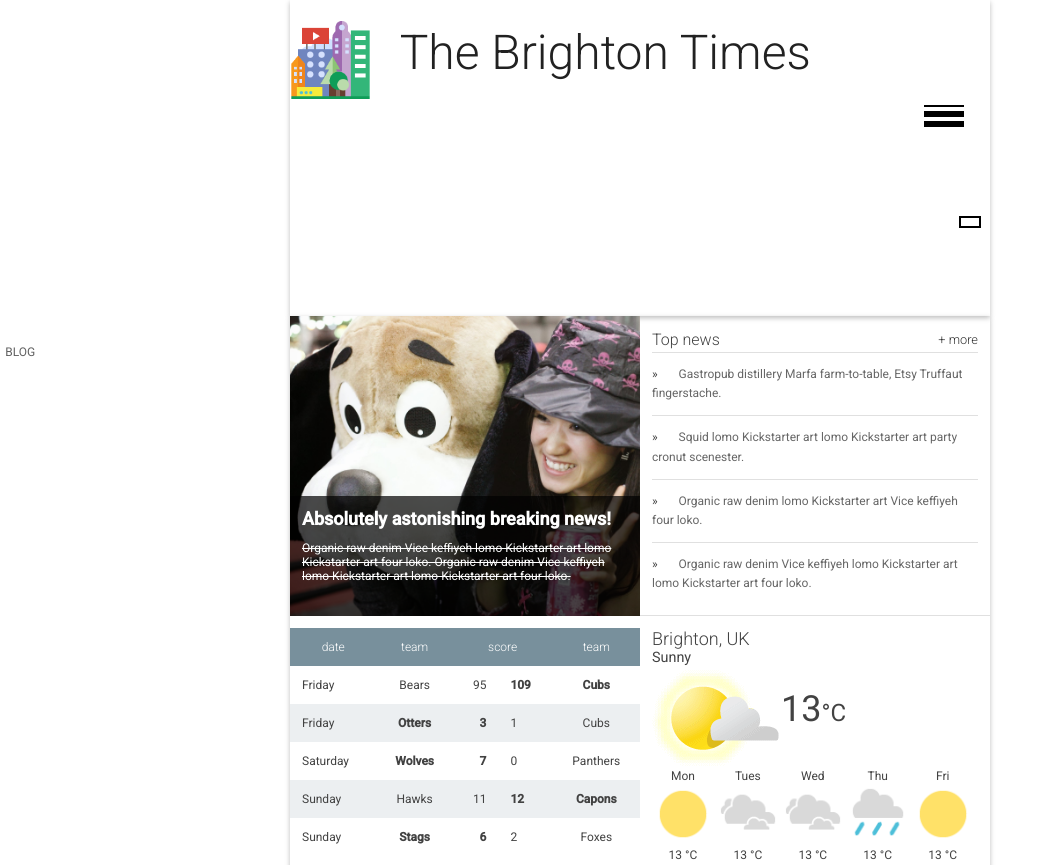
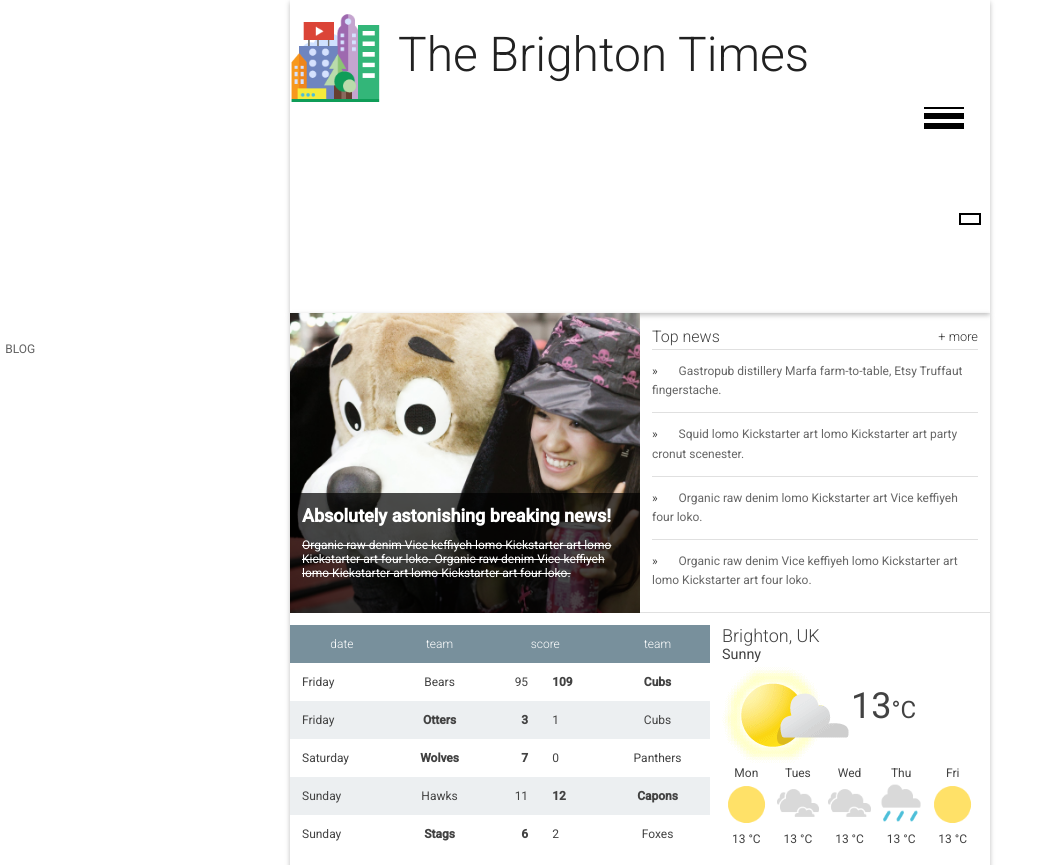
Before and after one commit to BradBrezinski/FEWDPort, a plain HTML site: page Project_1b/index.html in a window 1280 px wide. Shown: the top 865 px of the page, without its empty margins (0-1049 px from the left). Drawn offline with Linux system fonts and the light colour scheme.

Commit message:
Update main.css

```diff
--- a/Project_1b/main.css
+++ b/Project_1b/main.css
@@ -55,15 +55,19 @@ ul {
 
 .header__inner {
   width: 100%;
+  height: 75px;
   margin-left: auto;
   margin-right: auto;
+  display: inline-block;
 }
 
 .header__logo {
   height: 72px;
-  margin-right: 1em;
-  vertical-align: middle;
+  margin-right: 0em;
+  vertical-align: bottom;
   margin-top: 12px;
+  margin-bottom: 5px;
+  display: inline-block;
 }
 
 .header__title {
@@ -71,13 +75,8 @@ ul {
   margin: 0.5em 0.25em;
   display: inline-block;
   color: #212121;
-  vertical-align: middle;
+  vertical-align: bottom;
 }
-
-.svg__inner {
-    height: 5px;
-}
-
 
 /*
  *
@@ -407,7 +406,7 @@ footer a {
 If there is enough space (> 600px),
 we keep the drawer open all the time.
 */
-@media (min-width: 700px) {
+@media (min-width: 450px) {
 
     /* We open the drawer. */
     nav {
@@ -434,7 +433,7 @@ we keep the drawer open all the time.
 
 /* If there is space (> 800px), we keep the drawer
 open by default. */
-@media (min-width: 700px) {
+@media (min-width: 450px) {
     main > #menu:after {
         content: 'The drawer stays open if width > 600px';
     }
@@ -456,7 +455,7 @@ open by default. */
 }
 
 .box {
-        width: 100%;
+    width: 100%;
 }
 
 @Media screen and (max-width: 449px) {
@@ -465,7 +464,7 @@ open by default. */
     .scores { width: 100%; order: 2; }
     .weather { width: 100%; order: 3; }
     .newsR { width: 100%; order: 4; }
-    .header__title { font-size:1.5em; }
+    .header__title { font-size:1.7em; }
     .header__logo { height: 60px; }
 }
 
@@ -475,17 +474,18 @@ open by default. */
     .scores { width: 100%; order: 3; }
     .newsT { width: 100%; order: 2; }
     .newsR { width: 100%; order: 4; }
-    .header__title { font-size:3em}
-    .header__logo { height: 80px; }
+    .header__title { font-size:2.7em}
+    .header__logo { height: 70px; }
 }
 
 @Media screen and (min-width: 625px) {
     .hero { width: 50%; order: 0; }
-    .weather { width: 50%; order: 3; }
+    .weather { width: 40%; order: 3; }
     .newsT { width: 50%; order: 1; }
-    .scores { width: 50%; order: 2; }
+    .scores { width: 60%; order: 2; }
     .newsR { width: 100%; order: 4; }
-    .header__title { font-size:4em}
+    .header__title { font-size:4em; }
+    .header__logo { height: 90px; }
 }
 
 @Media screen and (min-width: 700px) {
```
